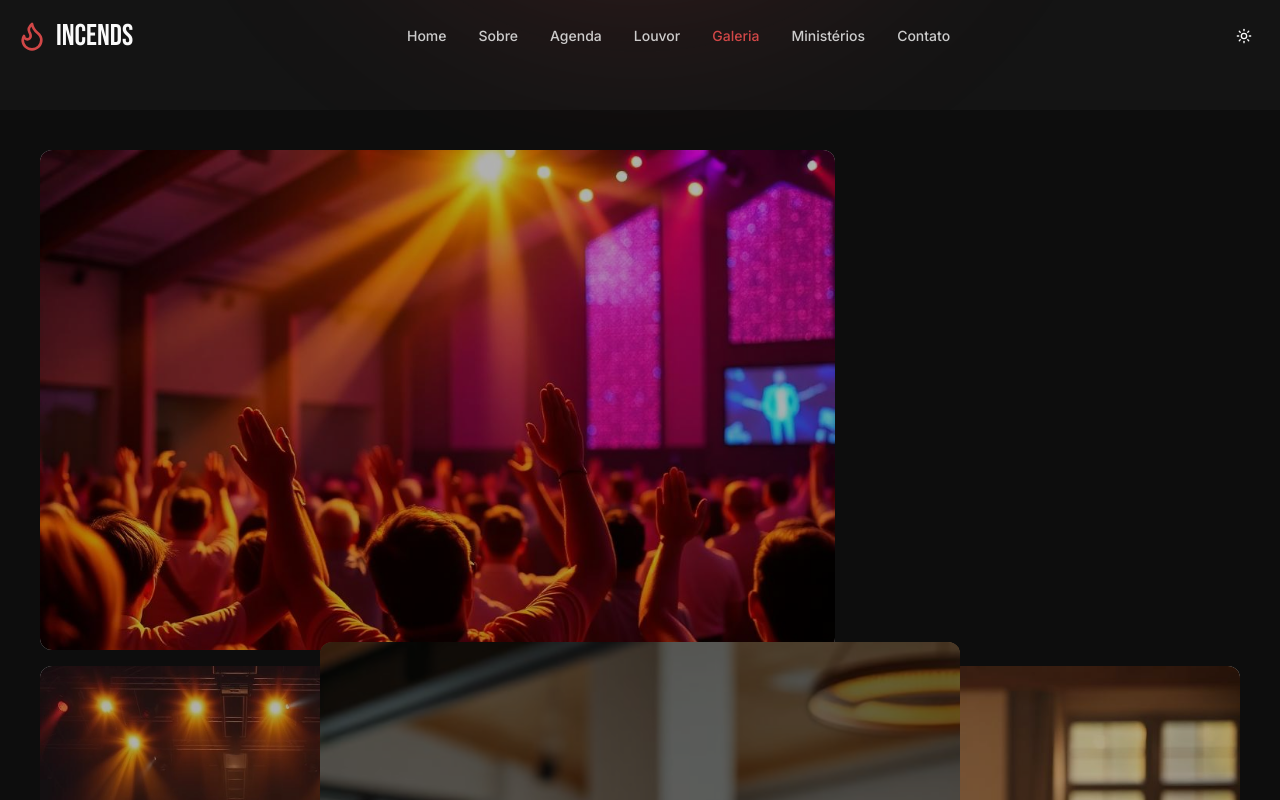
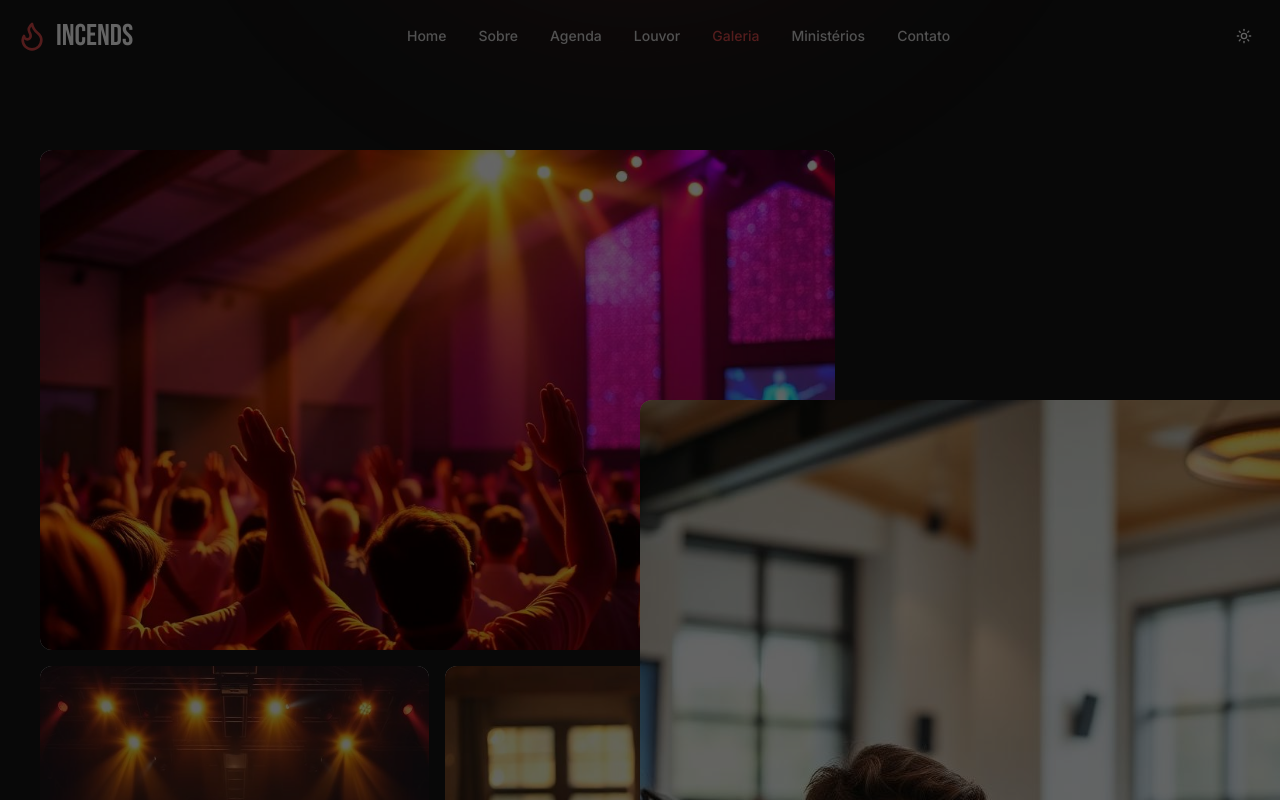
Before and after one commit to Ojosuca/incendia-juntos, a React (Vite) app: page /galeria in a window 1280 px wide. Both pictures are taken after a click on the element 1045 px from the left and 1170 px from the top of the page. Shown: the part 770-1570 px from the top of the page. Built offline with nearby package versions, Linux system fonts and the light colour scheme; the HTML template or start-up script is replaced by a standard one.

Commit message:
Fix gallery image zoom behavior

```diff
--- a/src/components/ui/layout-grid.tsx
+++ b/src/components/ui/layout-grid.tsx
@@ -31,10 +31,9 @@ export const LayoutGrid = ({ cards }: { cards: Card[] }) => {
           <motion.div
             onClick={() => handleClick(card)}
             className={cn(
-              card.className,
               "relative overflow-hidden cursor-pointer",
               selected?.id === card.id
-                ? "rounded-lg absolute inset-0 h-1/2 w-full md:w-1/2 m-auto z-50 flex justify-center items-center flex-wrap flex-col"
+                ? "fixed top-1/2 left-1/2 -translate-x-1/2 -translate-y-1/2 h-[80vh] w-[90vw] md:w-[60vw] z-50 flex justify-center items-center rounded-lg"
                 : lastSelected?.id === card.id
                 ? "z-40 bg-white rounded-xl h-full w-full"
                 : "bg-white rounded-xl h-full w-full"
@@ -49,10 +48,10 @@ export const LayoutGrid = ({ cards }: { cards: Card[] }) => {
       <motion.div
         onClick={handleOutsideClick}
         className={cn(
-          "absolute h-full w-full left-0 top-0 bg-black opacity-0 z-10",
+          "fixed inset-0 bg-black opacity-0 z-40",
           selected?.id ? "pointer-events-auto" : "pointer-events-none"
         )}
-        animate={{ opacity: selected?.id ? 0.3 : 0 }}
+        animate={{ opacity: selected?.id ? 0.6 : 0 }}
       />
     </div>
   );
```
